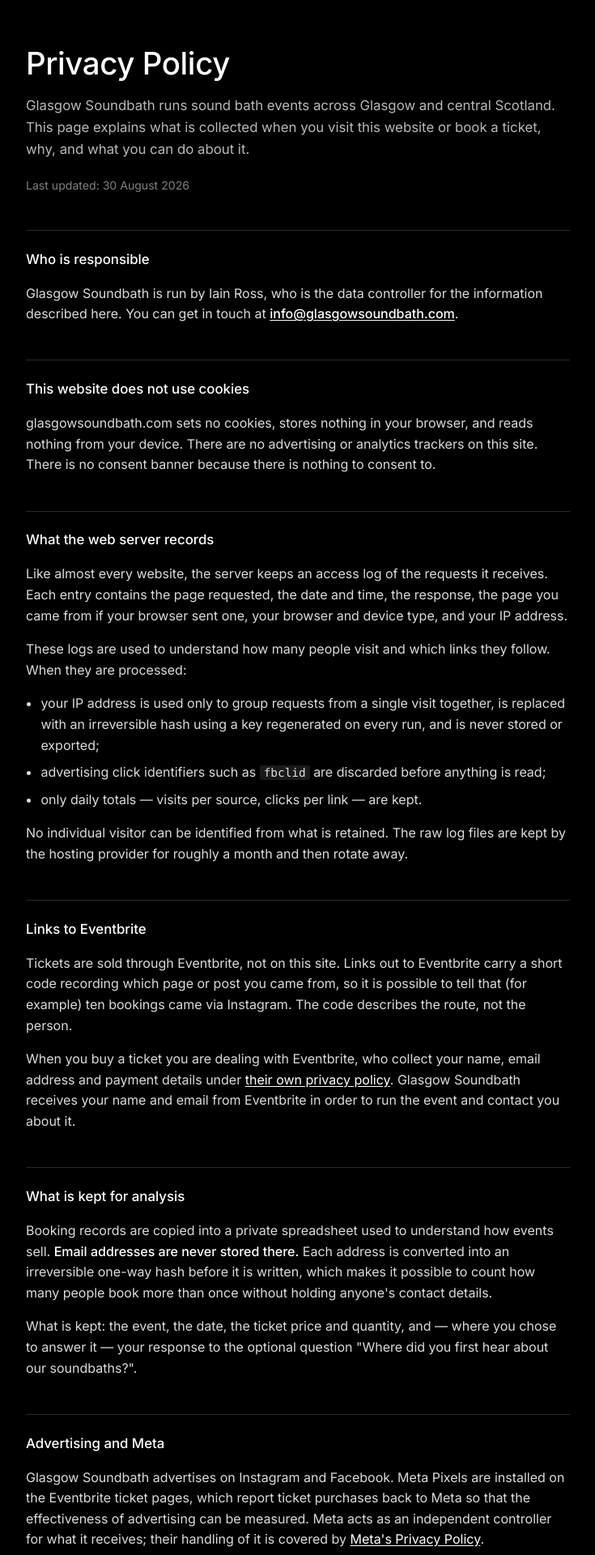
After one commit to iain-p-ross/glasgowsoundbath.com, a PHP site: page /privacy in a window 1280 px wide. The commit adds this page. Shown: the top 1920 px of the page at 81% size, without its empty margins (272-1007 px from the left). Run offline with PHP 8.4, Linux system fonts and the light colour scheme.

Commit message:
Add a privacy policy at /privacy
The site had none, which is a real gap independent of anything else: buyer
emails sit with Eventbrite, two Meta Pixels fire on the Eventbrite ticket
pages, and the server access log is parsed for attribution. It is also the
blocker on publishing the Sheets Reporting Meta app, which needs a privacy
policy URL before it can leave development mode and create ad creatives.

Written from what the code actually does rather than from a template:

  - no cookies, no storage, no trackers of any kind on this site, so no
    consent banner is required and the page says so plainly
  - the access log, with the IP hashed under a salt regenerated every run
    and never exported, fbclid discarded before anything reads the query,
    and only daily totals retained
  - the aff codes described as identifying a route, not a person
  - email addresses never stored — only the one-way hash, which is the
    genuinely unusual part and worth stating
  - Meta Pixels on the Eventbrite pages, none here
  - the optional "where did you first hear about us" checkout question

Also links it from the site footer.

⚠️ Verified before writing that the Plausible tag is gone — grep for
plausible/fbq/gtag/googletagmanager finds nothing outside test_site. The
sibling Eventbrite Sheet repo's CLAUDE.md still claims the tag is present;
that note is stale and should be corrected there.

Co-Authored-By: Claude Opus 5 <noreply@anthropic.com>

```diff
--- a/index.php
+++ b/index.php
@@ -302,7 +302,7 @@ try {
   </main>
 
   <footer class="site-footer">
-    <p>© <span id="year"></span> Glasgow Soundbath</p>
+    <p>© <span id="year"></span> Glasgow Soundbath · <a href="/privacy">Privacy</a></p>
   </footer>
 
   <!-- Floating sound button -->
--- /dev/null
+++ b/privacy/index.html
@@ -0,0 +1,134 @@
+<!doctype html>
+<html lang="en">
+<head>
+<meta charset="utf-8">
+<meta name="viewport" content="width=device-width, initial-scale=1">
+<title>Privacy Policy — Glasgow Soundbath</title>
+<meta name="description" content="What Glasgow Soundbath collects when you visit this site or book a ticket, and what you can do about it.">
+<link rel="canonical" href="https://www.glasgowsoundbath.com/privacy" />
+<link rel="icon" href="/assets/favicon.png" sizes="512x512" />
+<link rel="apple-touch-icon" href="/assets/apple-touch-icon.png" sizes="180x180" />
+<link rel="preconnect" href="https://fonts.gstatic.com" crossorigin>
+<link href="https://fonts.googleapis.com/css2?family=Inter:wght@400;500&display=swap" rel="stylesheet">
+<style>
+  *{box-sizing:border-box}
+  body{
+    margin:0; background:#000; color:#fff;
+    font-family:Inter,system-ui,-apple-system,Segoe UI,Roboto,Helvetica,Arial,sans-serif;
+    line-height:1.6; padding:56px 20px 88px;
+  }
+  main{max-width:42rem;margin:0 auto}
+  h1{font-size:clamp(1.8rem,5vw,2.4rem);line-height:1.15;margin:0 0 .35em;font-weight:500;letter-spacing:-.01em}
+  h2{font-size:1.05rem;font-weight:500;margin:2.6em 0 .6em;padding-top:1.3em;
+     border-top:1px solid rgba(255,255,255,.16)}
+  p,li{color:rgba(255,255,255,.86)}
+  .lede{color:rgba(255,255,255,.72);font-size:1.05rem;margin-bottom:1.2em}
+  .updated{color:rgba(255,255,255,.5);font-size:.88rem;margin-bottom:2.4em}
+  strong{color:#fff;font-weight:500}
+  ul{padding-left:1.15em}
+  li{margin-bottom:.5em}
+  a{color:#fff;text-decoration:underline;text-underline-offset:2px}
+  a:hover{text-decoration-thickness:2px}
+  code{font-family:ui-monospace,SFMono-Regular,Menlo,monospace;font-size:.9em;
+       background:rgba(255,255,255,.1);padding:1px 5px;border-radius:3px}
+  footer{margin-top:3.5em;padding-top:1.5em;border-top:1px solid rgba(255,255,255,.16);
+         color:rgba(255,255,255,.5);font-size:.9rem}
+</style>
+</head>
+<body>
+<main>
+
+<h1>Privacy Policy</h1>
+<p class="lede">Glasgow Soundbath runs sound bath events across Glasgow and central Scotland.
+This page explains what is collected when you visit this website or book a ticket, why, and
+what you can do about it.</p>
+<p class="updated">Last updated: 30 August 2026</p>
+
+<h2>Who is responsible</h2>
+<p>Glasgow Soundbath is run by Iain Ross, who is the data controller for the information
+described here. You can get in touch at <strong><a href="mailto:info@glasgowsoundbath.com">info@glasgowsoundbath.com</a></strong>.</p>
+
+<h2>This website does not use cookies</h2>
+<p>glasgowsoundbath.com sets no cookies, stores nothing in your browser, and reads nothing
+from your device. There are no advertising or analytics trackers on this site. There is no
+consent banner because there is nothing to consent to.</p>
+
+<h2>What the web server records</h2>
+<p>Like almost every website, the server keeps an access log of the requests it receives.
+Each entry contains the page requested, the date and time, the response, the page you came
+from if your browser sent one, your browser and device type, and your IP address.</p>
+<p>These logs are used to understand how many people visit and which links they follow. When
+they are processed:</p>
+<ul>
+  <li>your IP address is used only to group requests from a single visit together, is
+      replaced with an irreversible hash using a key regenerated on every run, and is never
+      stored or exported;</li>
+  <li>advertising click identifiers such as <code>fbclid</code> are discarded before anything
+      is read;</li>
+  <li>only daily totals — visits per source, clicks per link — are kept.</li>
+</ul>
+<p>No individual visitor can be identified from what is retained. The raw log files are kept
+by the hosting provider for roughly a month and then rotate away.</p>
+
+<h2>Links to Eventbrite</h2>
+<p>Tickets are sold through Eventbrite, not on this site. Links out to Eventbrite carry a
+short code recording which page or post you came from, so it is possible to tell that (for
+example) ten bookings came via Instagram. The code describes the route, not the person.</p>
+<p>When you buy a ticket you are dealing with Eventbrite, who collect your name, email
+address and payment details under
+<a href="https://www.eventbrite.co.uk/privacypolicy">their own privacy policy</a>. Glasgow
+Soundbath receives your name and email from Eventbrite in order to run the event and contact
+you about it.</p>
+
+<h2>What is kept for analysis</h2>
+<p>Booking records are copied into a private spreadsheet used to understand how events sell.
+<strong>Email addresses are never stored there.</strong> Each address is converted into an
+irreversible one-way hash before it is written, which makes it possible to count how many
+people book more than once without holding anyone's contact details.</p>
+<p>What is kept: the event, the date, the ticket price and quantity, and — where you chose to
+answer it — your response to the optional question "Where did you first hear about our
+soundbaths?".</p>
+
+<h2>Advertising and Meta</h2>
+<p>Glasgow Soundbath advertises on Instagram and Facebook. Meta Pixels are installed on the
+Eventbrite ticket pages, which report ticket purchases back to Meta so that the effectiveness
+of advertising can be measured. Meta acts as an independent controller for what it receives;
+their handling of it is covered by
+<a href="https://www.facebook.com/privacy/policy/">Meta's Privacy Policy</a>.</p>
+<p>There is no Meta Pixel, and no tracker of any kind, on this website itself.</p>
+
+<h2>Email</h2>
+<p>Glasgow Soundbath does not operate a mailing list and does not send marketing email. Any
+email you receive about a booking comes from Eventbrite as part of the ticketing process.</p>
+
+<h2>How long things are kept</h2>
+<ul>
+  <li><strong>Server logs</strong> — about a month, then deleted by the host.</li>
+  <li><strong>Daily visit totals</strong> — kept indefinitely; they contain no personal data.</li>
+  <li><strong>Booking records</strong> — kept for as long as the events business runs, with
+      email addresses only ever present as irreversible hashes.</li>
+  <li><strong>Your Eventbrite account and order history</strong> — governed by Eventbrite's
+      retention policy, not this one.</li>
+</ul>
+
+<h2>Your rights</h2>
+<p>Under UK data protection law you have the right to ask what personal data is held about
+you, to have it corrected or deleted, to object to how it is used, and to receive a copy of
+it. Write to <strong><a href="mailto:info@glasgowsoundbath.com">info@glasgowsoundbath.com</a></strong> and it will be dealt with within a month.</p>
+<p>Because email addresses are stored only as irreversible hashes, and because visit data
+carries no identifier at all, in practice very little held here is personal to you. Requests
+about your ticket, your account or your payment should go to Eventbrite, who hold that
+information.</p>
+<p>If you are unhappy with how a request has been handled you can complain to the Information
+Commissioner's Office at <a href="https://ico.org.uk/">ico.org.uk</a>.</p>
+
+<h2>Changes</h2>
+<p>If this policy changes, the date at the top of the page changes with it.</p>
+
+<footer>
+  <a href="/">← Glasgow Soundbath</a>
+</footer>
+
+</main>
+</body>
+</html>
```
